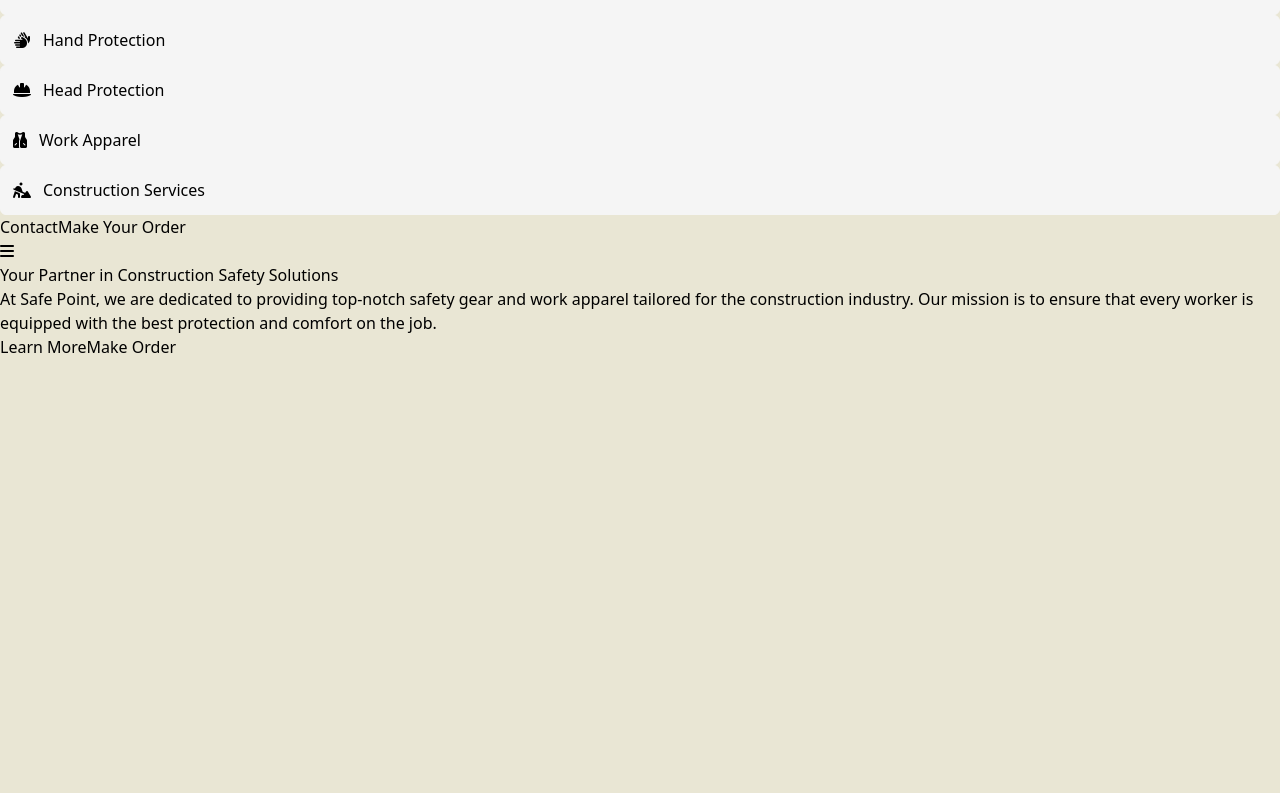
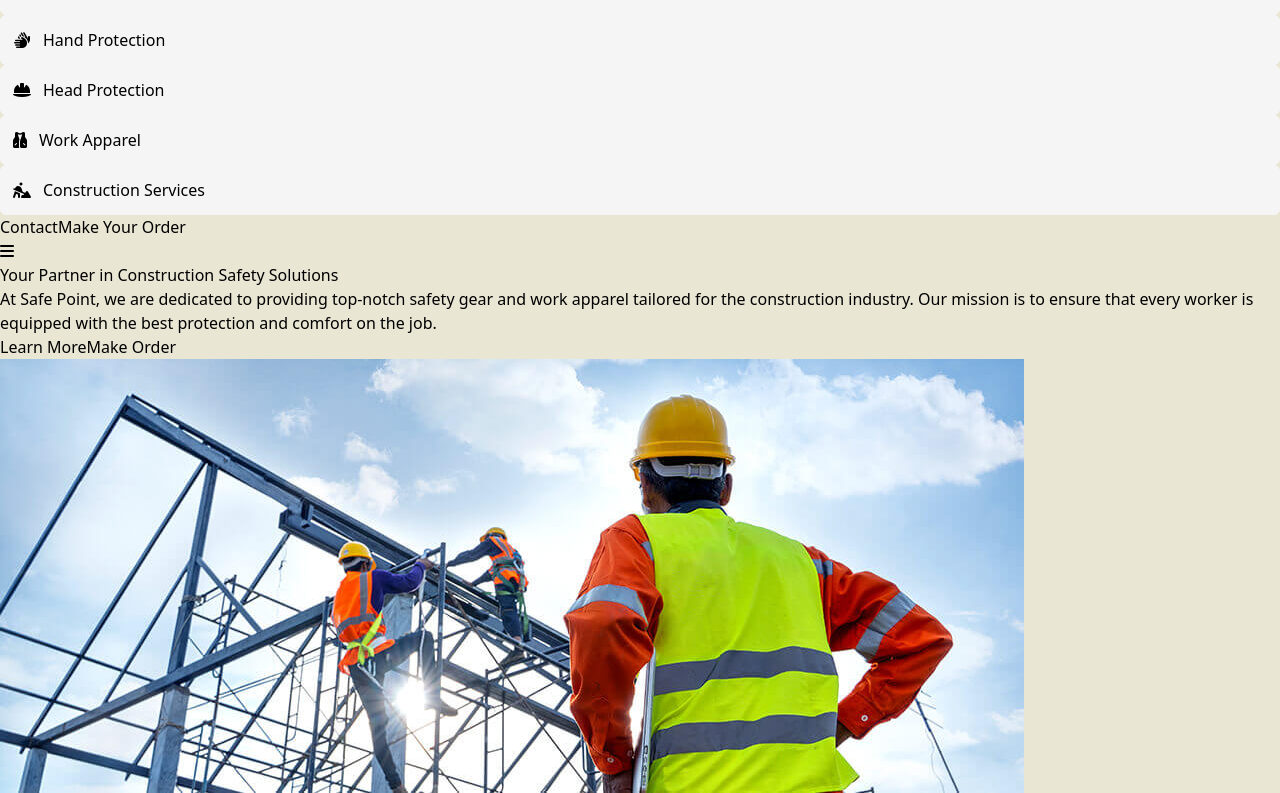
Before and after one commit to Kimathi19/Safepoint-Limited, a React (Vite) app in the folder frontend/: page / in a window 1280 px wide. Shown: the part 281-1074 px from the top of the page. Before the commit the page ends 800 px from the top, so only its background shows below. Built offline with nearby package versions, Linux system fonts and the light colour scheme.

Commit message:
Hero section update

```diff
--- a/frontend/src/Components/Navbar.jsx
+++ b/frontend/src/Components/Navbar.jsx
@@ -3,10 +3,13 @@
 
 export default function Navbar() {
   return (
-    <div className="nav-wrapper border w-screen ">
+    <div className="nav-wrapper w-full sticky top-0 z-50 bg-[#e9e6d4]">
       <div className="nav flex gap-10 container mx-auto px-6 h-14 items-center relative">
         <div className="nav-logo">
-          <a href="#" className="font-semibold text-[#6eb43f] capitalize tracking-wide ">
+          <a
+            href="#"
+            className="font-semibold text-[#6eb43f] capitalize tracking-wide "
+          >
             Safepoint Limited
           </a>
         </div>
@@ -22,12 +25,15 @@
             </li>
 
             <li className=" services relative h-14 flex items-center ">
-              <a className=" flex items-center gap-2 font-semibold text-sm tracking-wide" href="#">
+              <a
+                className=" flex items-center gap-2 font-semibold text-sm tracking-wide"
+                href="#"
+              >
                 Our Services
                 <i className="fa-solid fa-chevron-down"></i>
               </a>
 
-              <div className="submenu absolute top-[100%] w-[500px] -left-56 border p-3 hidden animate__animated animate__fadeIn bg-white">
+              <div className="submenu absolute top-[100%] w-[500px] -left-56 border p-3 hidden animate__animated animate__fadeIn bg-[#e9e6d4] z-50">
                 <ul className="grid grid-cols-2 gap-4 ">
                   <li className="sub-item">
                     <a href="#" className="sub-link">
@@ -112,13 +118,13 @@
           >
             <ul className="grid md:grid-cols-2 gap-4 ">
               <li className=" sub-item h-14 flex items-center hover:text-[#6eb43f] ">
-                <a href="#" className='sub-link'>
+                <a href="#" className="sub-link">
                   <i className=" fa-solid fa-house"></i>
                   Home
                 </a>
               </li>
               <li className="sub-item ">
-                <a href="#"className='sub-link'>
+                <a href="#" className="sub-link">
                   <i className=" fa-solid fa-users"></i>
                   About Us
                 </a>
--- a/frontend/src/Pages/Home.jsx
+++ b/frontend/src/Pages/Home.jsx
@@ -1,31 +1,59 @@
-import React from 'react'
-import Navbar from '../Components/Navbar'
-import { Swiper, SwiperSlide } from "swiper/react";
-import "swiper/css";
+import React, { useState , useEffect} from "react";
+import Navbar from "../Components/Navbar";
+import image1 from "./Assets/0132_637341440984124282.png";
+import image2 from "./Assets/construction-safety-observation.png";
+import image3 from "./Assets/image1-9.png";
+import image4 from "./Assets/side-view-employee-with-safety-e.png";
+import image5 from "./Assets/What-Every-Stakeholders-Can-Do-t.png";
 
 export default function Home() {
 
+    const images = [image1, image2,image3,image4,image5];
+    const time = 3000;
+    const [currentIndex, setCurrentIndex] = useState(0);
+
+    useEffect(() => {
+      const interval = setInterval(() => {
+        setCurrentIndex((prevIndex) =>
+          prevIndex < images.length - 1 ? prevIndex + 1 : 0
+        );
+      }, time);
+
+      return () => clearInterval(interval); // Cleanup on unmount
+    }, [images.length, time]);
+
+
+
   return (
-    <div className="hero container mx-auto px-6 py-6 border border-[#00303c] min-h-[500px] flex items-center ">
-      <div className="left w-[40%] border py-9 my-auto border-[#00303c] ">
-        <h1 className="text-4xl font-bold tracking-wide">
+    <div className="hero relative container mx-auto px-6 h-[700px] min-h-[700px] flex items-center mt-4">
+      <div className="left absolute w-[50%] py-9 my-auto text-white z-10 px-8 ">
+        <h1 className="text-5xl font-bold tracking-wide">
           Your Partner in Construction Safety Solutions
         </h1>
-        <p className="text-md mt-6 mb-6">
+        <p className="text-lg my-8">
           At Safe Point, we are dedicated to providing top-notch safety gear and
           work apparel tailored for the construction industry. Our mission is to
           ensure that every worker is equipped with the best protection and
           comfort on the job.
         </p>
-        <div className="buttons flex gap-5">
-          <button className="border py-2 px-4 bg-[#6eb43f] text-white active:translate-y-1 hover:bg-[#6eb43f]/90">
+        <div className="buttons flex gap-4">
+          <button className="border border-[#6eb43f] py-2 px-4 bg-[#6eb43f] text-white active:translate-y-1 hover:bg-[#6eb43f]/90">
             Learn More
           </button>
-          <button className="border-2 py-2 px-4 border-[#00303c] active:translate-y-1  text-black">
+          <button className="border-2 py-2 px-4 border-[#00303c] active:translate-y-1  ">
             Make Order
           </button>
         </div>
       </div>
+      <div className="swiper w-full h-full">
+        <div className="absolute inset-6 inset-y-0 bg-black opacity-40 rounded-lg"></div>
+        <img
+          className="swiper-image w-full h-full object-cover rounded-lg"
+          src={images[currentIndex]}
+          alt={`Slide ${currentIndex}`}
+        />
+        {/* <img className="swiper " src={image2} alt="" /> */}
+      </div>
     </div>
   );
 }
```
